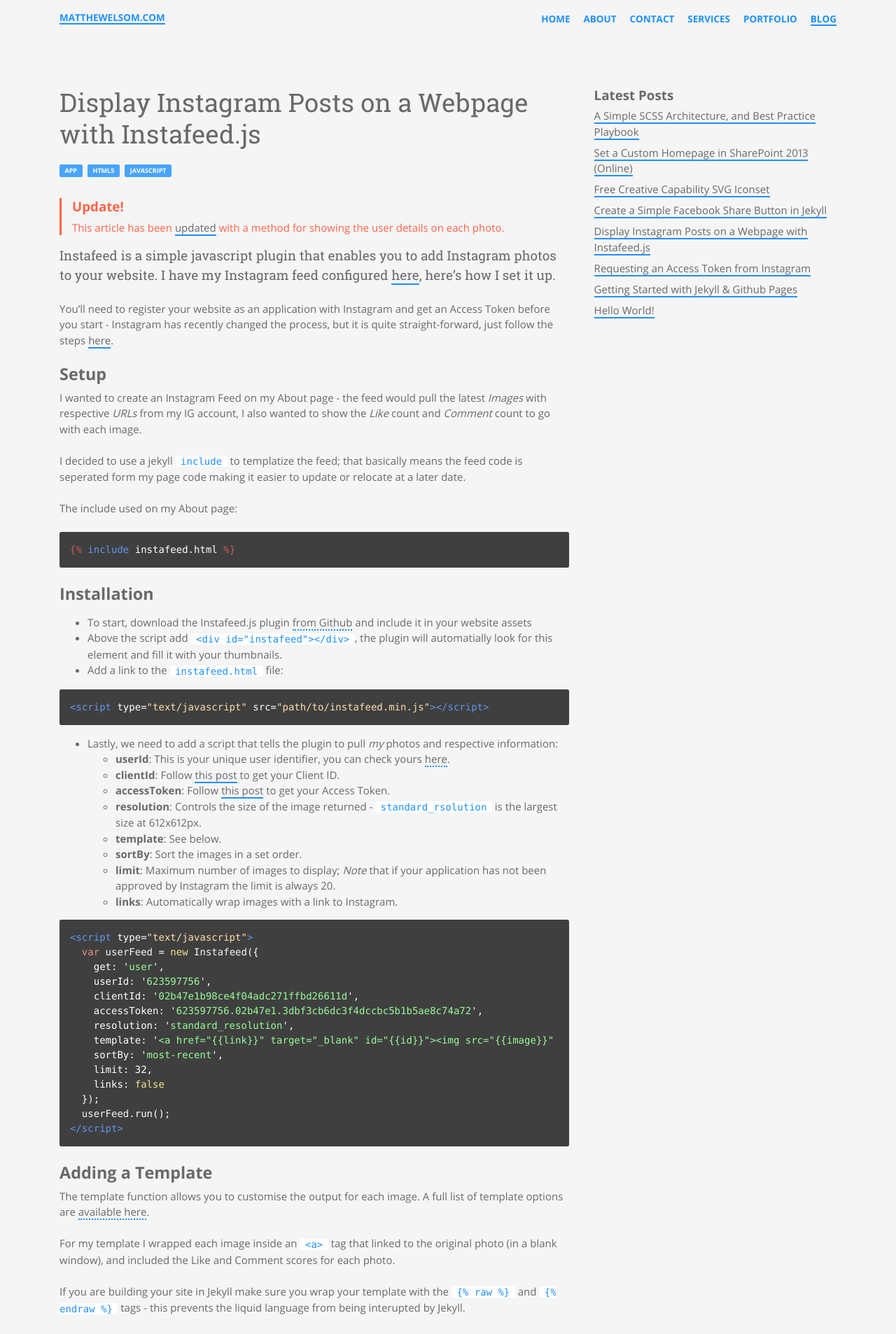
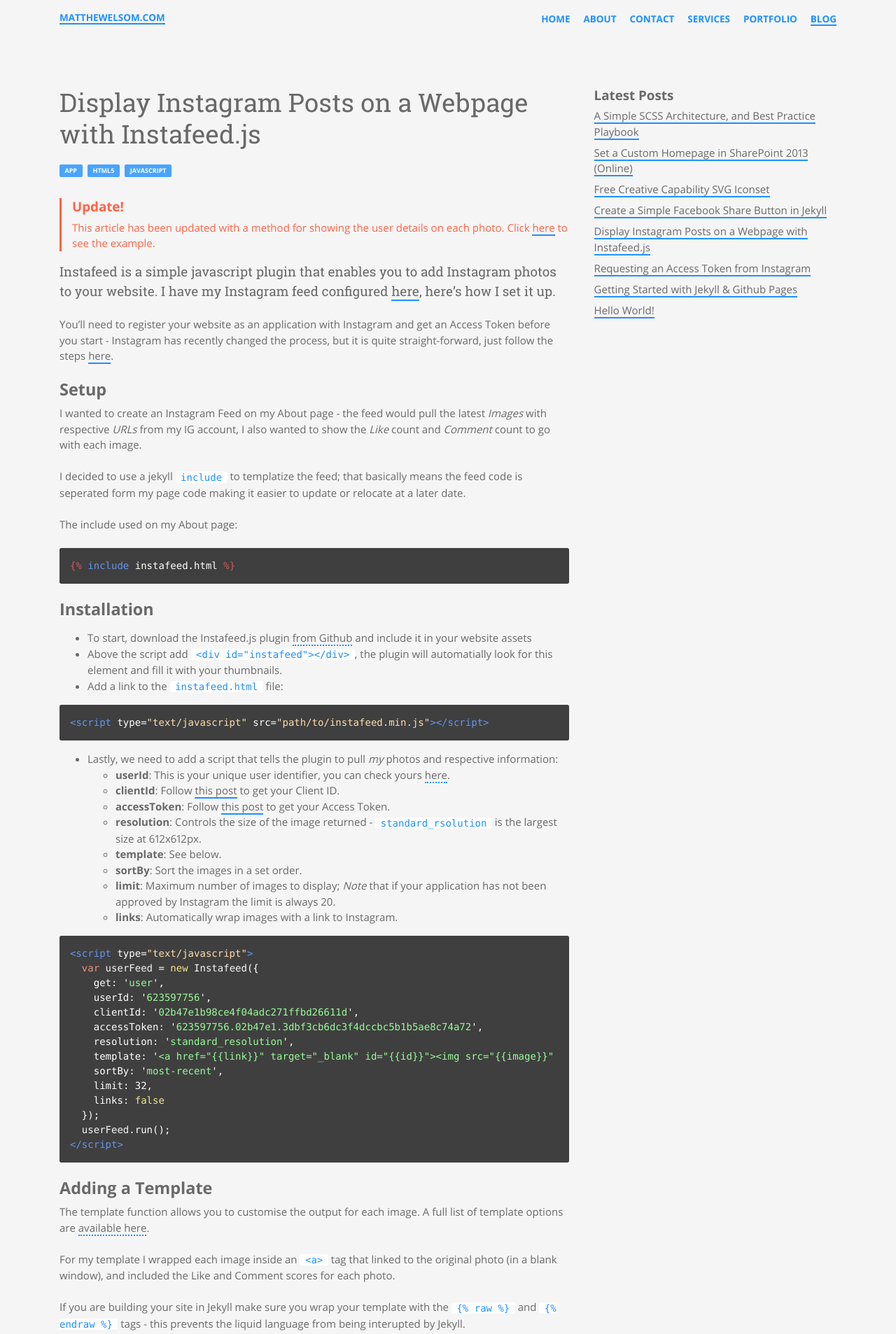
Before and after one commit to codophobia/matthewelsom.github.io, a Jekyll site: the page built from blog/_posts/2015-12-20-display-instagram-photos-on-webpage-with-instafeed.md, in a window 1280 px wide. Shown: the top 1906 px of the page at 70% size. Built offline with Jekyll 4.4.1, drawn with Linux system fonts in a browser that asks for light colours; comment, search, counter and statistics services are not loaded.

Commit message:
Style updated

```diff
--- a/assets/_sass/_base/base/_typography.scss
+++ b/assets/_sass/_base/base/_typography.scss
@@ -231,7 +231,8 @@
     color: $red;
   }
   a {
-    color: $red;
+    color: $red !important;
+    border-bottom-color: $red;
   }
 }
 
--- a/blog/_posts/2015-12-20-display-instagram-photos-on-webpage-with-instafeed.md
+++ b/blog/_posts/2015-12-20-display-instagram-photos-on-webpage-with-instafeed.md
@@ -6,7 +6,7 @@
 
 {{ site.data.alerts.update-blank }}
 <h4>Update!</h4>
-This article has been <a href="#update-user-details">updated</a> with a method for showing the user details on each photo.
+This article has been updated with a method for showing the user details on each photo. Click <a href="#update-user-details">here</a> to see the example.
 {{ site.data.alerts.update-end }}
 
 Instafeed is a simple javascript plugin that enables you to add Instagram photos to your website. I have my Instagram feed configured [here](/about), here's how I set it up.
```
